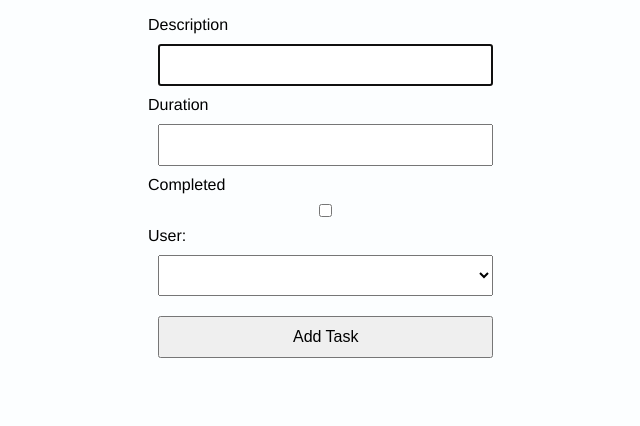
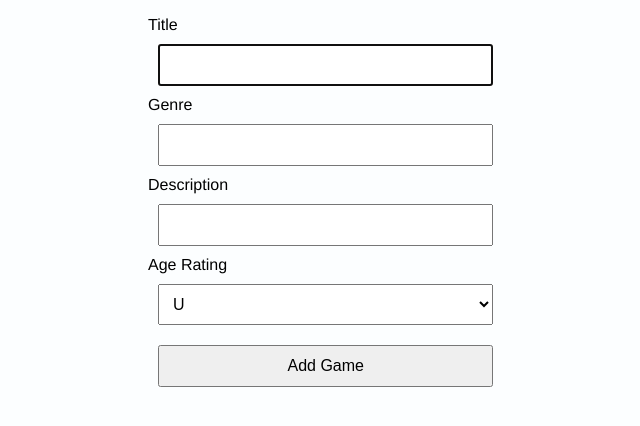
Before and after one commit to lookbehindyounow/games-library, a Flask app: template templates/new_game.jinja in a window 1280 px wide. Shown: the part 52-478 px from the top of the page, without its empty margins (242-882 px from the left). Run offline with Flask 3, Linux system fonts and the light colour scheme; the template is opened without the code that fills it, so the values that code supplies are empty.

Commit message:
can now add games

```diff
--- a/templates/new_game.jinja
+++ b/templates/new_game.jinja
@@ -1,25 +1,26 @@
 {% extends 'base.jinja' %}{% block content %}
     <form action="/games" method="post">
         <div>
-            <label for="description">Description</label>
-            <input type="text" id="description" name="description" required autofocus/>
+            <label for="title">Title</label>
+            <input type="text" id="title" name="title" required autofocus/>
         </div>
         <div>
-            <label for="duration">Duration</label>
-            <input type="number" id="duration" name="duration" required/>
+            <label for="genre">Genre</label>
+            <input type="text" id="genre" name="genre" required/>
         </div>
         <div>
-            <label for="completed">Completed</label>
-            <input type="checkbox" id="completed" name="completed"/>
+            <label for="description">Description</label>
+            <input type="text" id="description" name="description" required/>
         </div>
         <div>
-            <label for="user">User:</label>
-            <select name="user" id="user">
-                {% for user in users %}
-                <option value="{{user.id}}">{{user.first_name}} {{user.last_name}}</option>
-                {% endfor %}
+            <label for="age_rating">Age Rating</label>
+            <select name="age_rating" id="age_rating" required>
+                <option value="0">U</option>
+                <option value="12">12</option>
+                <option value="15">15</option>
+                <option value="18">18</option>
             </select>
         </div>
-        <button type="submit">Add Task</button>
+        <button type="submit">Add Game</button>
     </form>
 {% endblock content %}
```
Also changed, not shown: controllers/games_controller.py (+15 -0 lines), templates/index.jinja (+7 -1 lines).
